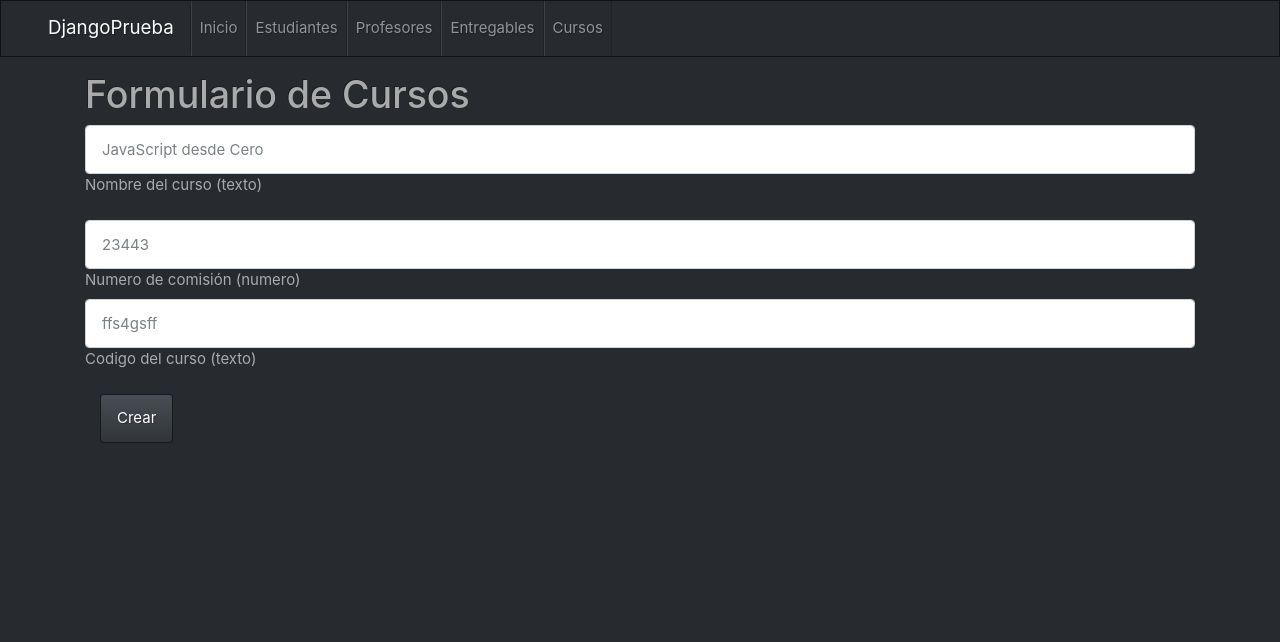
After one commit to GiorgioCode/proyecto_Django, a Django app: page /app-colegio/cursoformulario/ in a window 1280 px wide. The commit adds this page. Shown: the top 642 px of the page. Run offline with Django 4.2, Linux system fonts and the light colour scheme; some libraries are stand-ins or nearby versions.

Commit message:
formulario de cursos

```diff
--- a/Proyecto/AppColegio/models.py
+++ b/Proyecto/AppColegio/models.py
@@ -26,6 +26,7 @@ class Profesor(models.Model):
     apellido = models.CharField(max_length=50)
     email = models.EmailField(max_length=254)
     profesion = models.CharField(max_length=50)
+    cursos = models.ManyToManyField(Curso)
 
     def __str__(self):
         return f'{self.nombre} {self.apellido}'
--- /dev/null
+++ b/Proyecto/AppColegio/templates/cursoFormulario.html
@@ -0,0 +1,25 @@
+{% extends 'main.html' %} {% load static %} {% block contenidoQueCambia %}
+<div class="container">
+    <h1>Formulario de Cursos</h1>
+    <form action="{% url 'CursoFormulario' %}" method="POST">
+        {% csrf_token %}
+        <div class="form-floating mb-3">
+            <input type="text" class="form-control" id="nombre" name="nombre" placeholder="JavaScript desde Cero"
+                required>
+            <label for="nombre">Nombre del curso (texto)</label>
+        </div>
+        <div class="form-floating">
+            <input type="number" class="form-control" id="comision" name="comision" placeholder="23443" required>
+            <label for="comision">Numero de comisión (numero)</label>
+        </div>
+        <div class="form-floating mb-3">
+            <input type="text" class="form-control" id="codigo" name="codigo" placeholder="ffs4gsff" required>
+            <label for="codigo">Codigo del curso (texto)</label>
+        </div>
+        <div class="col-12">
+            <button type="submit" class="btn btn-primary">Crear</button>
+        </div>
+    </form>
+</div>
+
+{% endblock contenidoQueCambia %}
--- a/Proyecto/AppColegio/templates/inicio.html
+++ b/Proyecto/AppColegio/templates/inicio.html
@@ -1,4 +1,7 @@
 {% extends 'main.html' %} {% load static %} {% block contenidoQueCambia %}
-<h1>Inicio</h1>
+<div class="container">
+    <h1>Inicio</h1>
+
+</div>
 
 {% endblock contenidoQueCambia %}
--- a/Proyecto/AppColegio/urls.py
+++ b/Proyecto/AppColegio/urls.py
@@ -3,10 +3,10 @@ from django.urls import path
 from AppColegio.views import *
 
 urlpatterns = [
-    path('agrega-curso/<nombre>/<comision>/<codigo>/', curso),
     path('', inicio, name="Inicio"),
     path('cursos/', cursos, name="Cursos"),
     path('profesores/', profesores, name="Profesores"),
-    path('estudiantes/', estudiantes, name="Estudiantes"),
+    path('estudiantes/', estudiante, name="Estudiantes"),
     path('entregables/', entregables, name="Entregables"),
+    path('cursoformulario/', cursoFormulario, name="CursoFormulario"),
 ]
--- a/Proyecto/AppColegio/views.py
+++ b/Proyecto/AppColegio/views.py
@@ -1,24 +1,7 @@
 from django.shortcuts import render
-from .models import Curso
+from .models import Curso, Estudiante, Entregable, Profesor
 from django.http import HttpResponse
 # Create your views here.
-
-
-def curso(self, nombre, comision, codigo):
-    curso = Curso(nombre=nombre, comision=comision, codigo=codigo)
-    curso.save()
-
-    return HttpResponse(f"""
-                        <h2> Curso: {curso.nombre}</h2>
-                        <hr>
-                        <h3> Comision: {curso.comision}</h2>
-                        <h3> Codigo: {curso.codigo}</h2>
-                        """)
-
-
-def cursos(self):
-    lista = Curso.objects.all()
-    return render(self, "cursos.html", {"cursos": lista})
 
 
 def inicio(self):
@@ -26,16 +9,30 @@ def inicio(self):
 
 
 def cursos(self):
-    return render(self, "cursos.html")
+    lista_cursos = Curso.objects.all()
+    return render(self, "cursos.html", {"cursos": lista_cursos})
 
 
 def profesores(self):
-    return render(self, "profesores.html")
+    lista_profesores = Profesor.objects.all()
+    return render(self, "profesores.html", {"profesores": lista_profesores})
 
 
-def estudiantes(self):
-    return render(self, "estudiantes.html")
+def estudiante(self):
+    lista_estudiantes = Estudiante.objects.all()
+    return render(self, "estudiantes.html", {"estudiantes": lista_estudiantes})
 
 
 def entregables(self):
-    return render(self, "entregables.html")
+    lista_entregables = Entregable.objects.all()
+    return render(self, "entregables.html", {"entregables": lista_entregables})
+
+
+def cursoFormulario(request):
+    if request.method == 'POST':
+        curso = Curso(
+            nombre=request.POST['nombre'], comision=request.POST['comision'], codigo=request.POST['codigo'])
+        curso.save()
+        lista_cursos = Curso.objects.all()
+        return render(request, 'cursos.html', {"cursos": lista_cursos})
+    return render(request, "cursoFormulario.html")
--- a/Proyecto/Proyecto/settings.py
+++ b/Proyecto/Proyecto/settings.py
@@ -104,9 +104,9 @@ AUTH_PASSWORD_VALIDATORS = [
 # Internationalization
 # https://docs.djangoproject.com/en/4.1/topics/i18n/
 
-LANGUAGE_CODE = 'en-us'
+LANGUAGE_CODE = 'es-ar'
 
-TIME_ZONE = 'UTC'
+TIME_ZONE = 'America/Argentina/Buenos_Aires'
 
 USE_I18N = True
 
```
Also changed, not shown: Proyecto/AppColegio/templates/cursos.html (+8 -2 lines), Proyecto/AppColegio/templates/entregables.html (+10 -1 lines), Proyecto/AppColegio/templates/estudiantes.html (+13 -2 lines), Proyecto/AppColegio/templates/lista_cursos.html (deleted, +0 -20 lines), Proyecto/AppColegio/templates/profesores.html (+11 -1 lines), Proyecto/AppColegio/migrations/0005_profesor_cursos.py (added), Proyecto/db.sqlite3.
